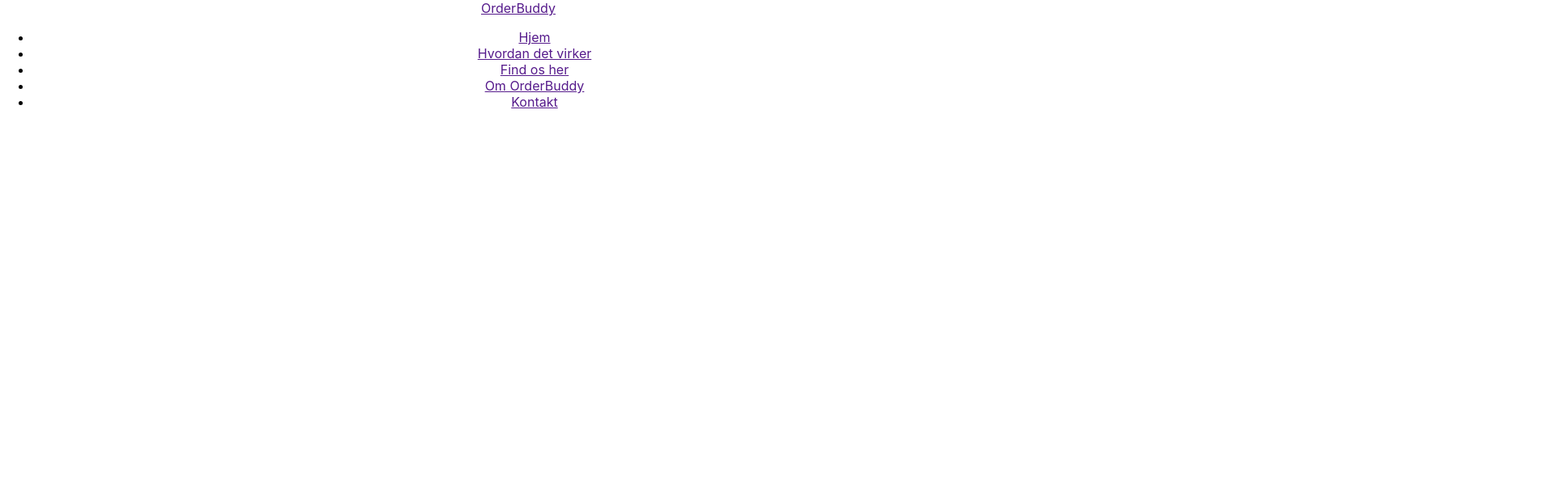
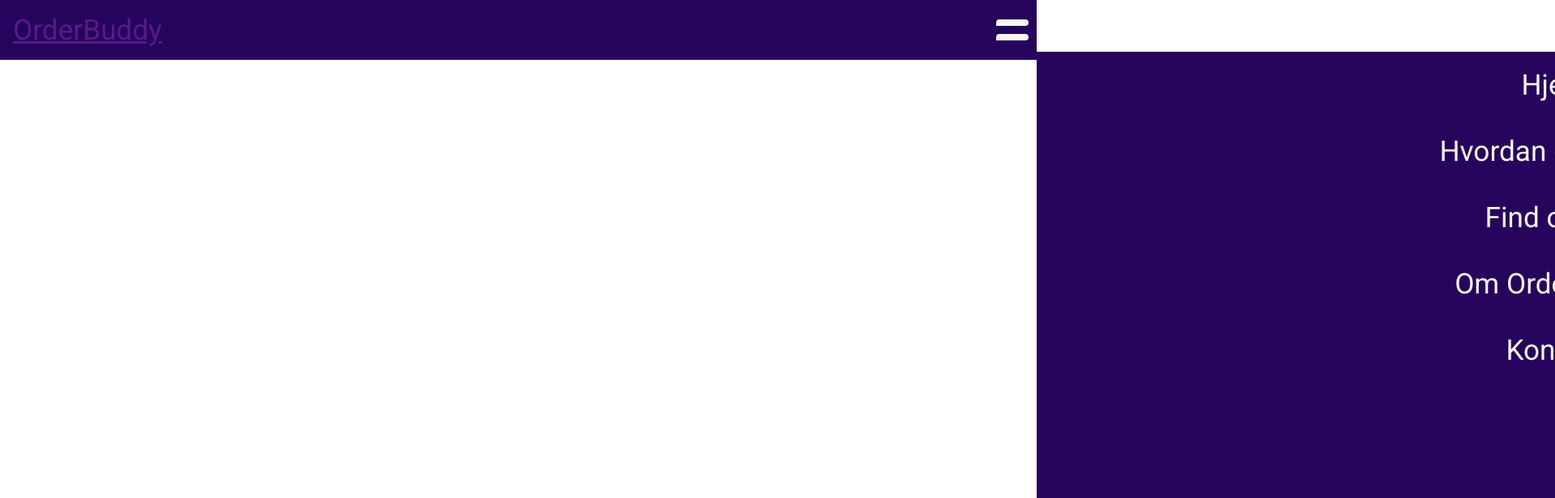
Before and after one commit to chri779r/OrderBuddy, a React (Vite) app: page / in a window 1280 px wide. Shown: the top 616 px of the page at 81% size, 1920 px wide, since content can reach past the window. Built offline with nearby package versions, Linux system fonts and the light colour scheme.

Commit message:
got carried away creating nav branch now

```diff
--- a/src/App.jsx
+++ b/src/App.jsx
@@ -1,3 +1,4 @@
+import { useState } from 'react'
 import './App.scss'
 import Header from './components/Modules/Header'
 
--- a/src/components/Modules/Nav.jsx
+++ b/src/components/Modules/Nav.jsx
@@ -3,6 +3,7 @@ import "./Nav.scss"
 export default function Navigation() {
     return (
         <>
+        <div className="nav__container">
           <nav className="top__nav">
               <a href="" className="logo">OrderBuddy</a>
               <ul class="nav__list">
@@ -27,6 +28,7 @@ export default function Navigation() {
               <div className="burger__line1"></div>
               <div className="burger__line2"></div>
           </div>
+        </div>
         </>
     )
   }
--- a/src/components/Modules/Nav.scss
+++ b/src/components/Modules/Nav.scss
@@ -0,0 +1,52 @@
+@use "../../colors.scss";
+@use "../../typo.scss";
+
+.nav__container {
+display: flex;
+justify-content: space-between;
+align-items: center;
+background-color: var(--indigo)
+}
+
+.top__nav {
+    margin: 1rem;
+}
+
+.burger {
+    display: inline-block;
+    cursor: pointer;
+  }
+
+
+
+.burger div {
+    background-color: var(--white);
+    width: 40px;
+    height: 8px;
+    margin: 10px;
+    border-radius: 50px 50px 50px 0px;
+    transition: all 0.3s ease;
+  }
+
+  .nav__list {
+      position: absolute;
+      right: 0;
+      top: 4rem;
+      height: 100vh;
+      width: 100vw;
+      list-style: none;
+      background-color: var(--indigo);
+      transform:translateX(100%);
+      transition: all 0.3s ease;
+  }
+
+  .nav__list li {
+    // opacity: 0;
+    padding-top: 20px;
+    padding-bottom: 20px;
+  }
+
+  .nav__link {
+      text-decoration: none;
+      color: var(--white)
+  }
--- a/src/index.scss
+++ b/src/index.scss
@@ -1,10 +1,9 @@
-body {
+*,
+*::before,
+::after {
+  box-sizing: border-box;
   margin: 0;
-  font-family: -apple-system, BlinkMacSystemFont, 'Segoe UI', 'Roboto', 'Oxygen',
-    'Ubuntu', 'Cantarell', 'Fira Sans', 'Droid Sans', 'Helvetica Neue',
-    sans-serif;
-  -webkit-font-smoothing: antialiased;
-  -moz-osx-font-smoothing: grayscale;
+  padding: 0;
 }
 
 code {
```
Lines whose indentation alone changed are shown as unchanged.
